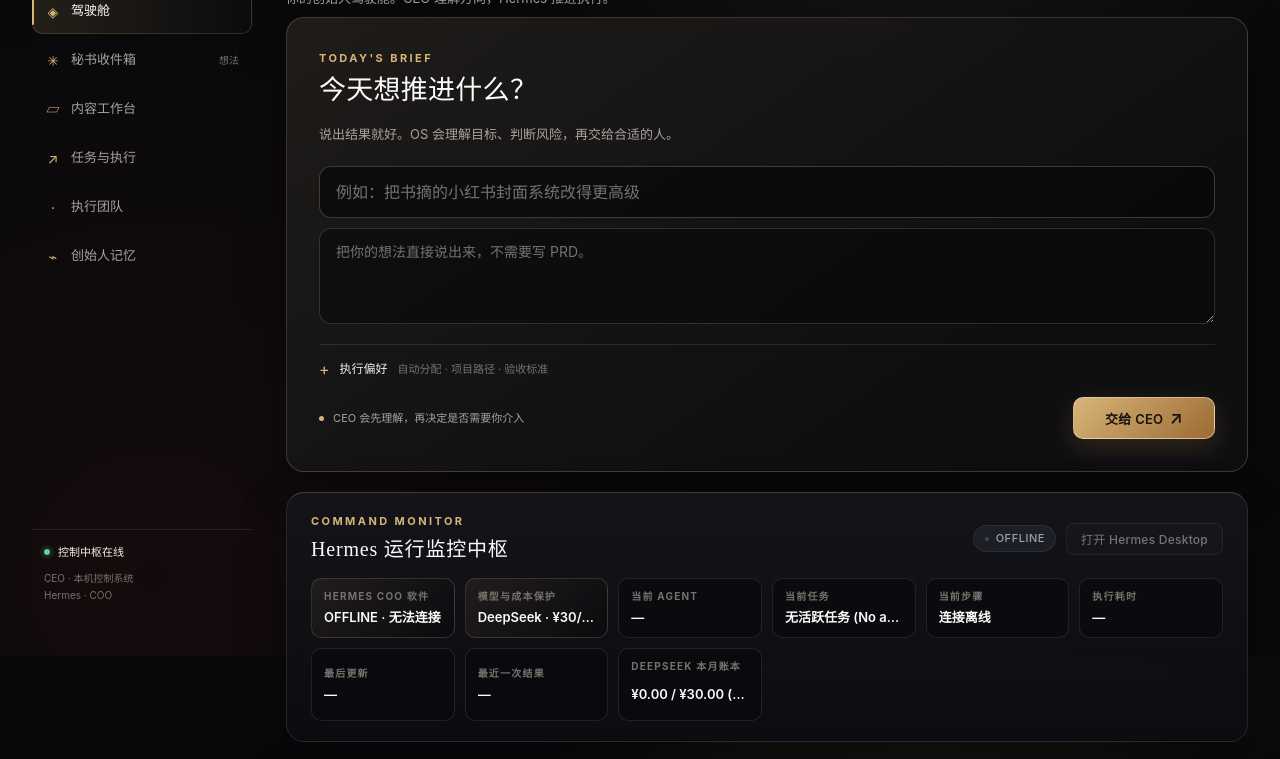
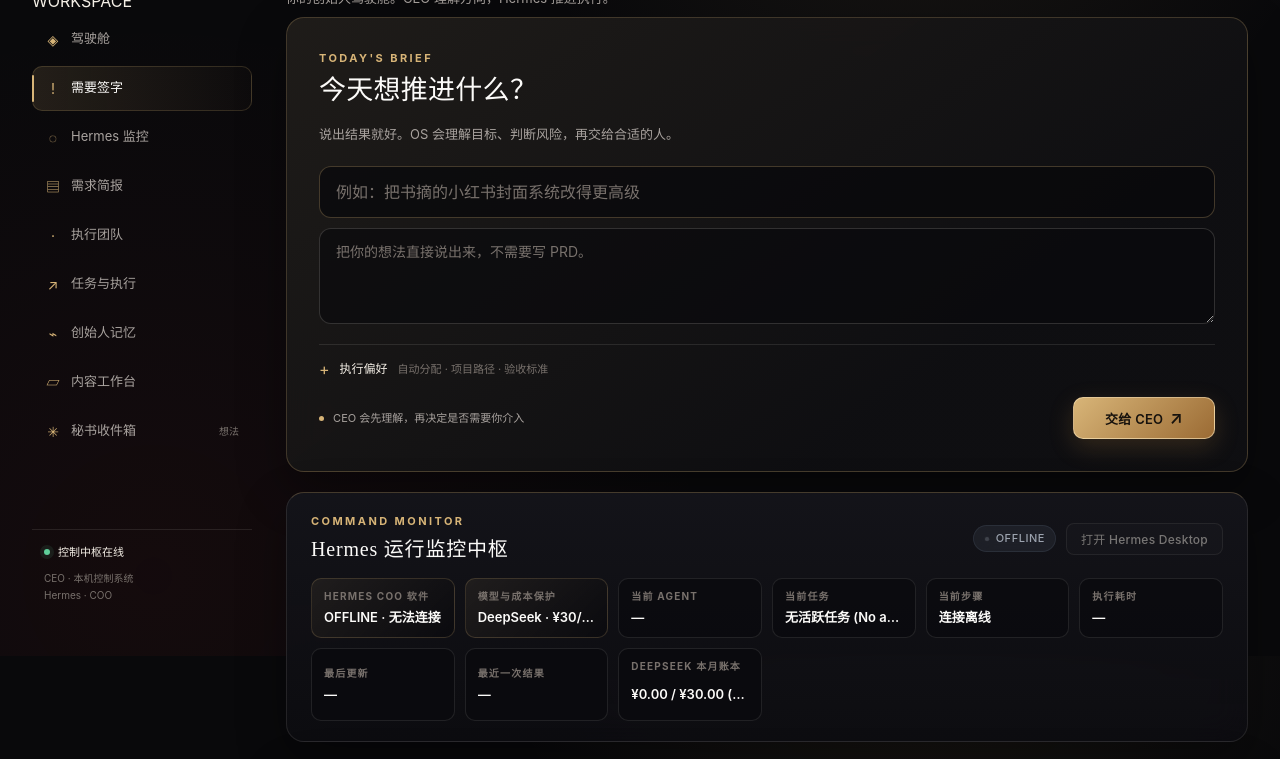
Before and after one commit to zzq81829-hub/superme, a website: page public/index.html in a window 1280 px wide. Shown: the part 144-903 px from the top of the page. Drawn offline with Linux system fonts and the light colour scheme; no server answers.

Commit message:
fix: align OS navigation with dashboard flow

```diff
--- a/public/index.html
+++ b/public/index.html
@@ -19,12 +19,16 @@
       </div>
       <div class="railRule"></div>
       <nav class="primaryNav">
-        <a class="navItem active" href="#commandMonitor"><span class="navGlyph">◈</span><span>驾驶舱</span></a>
+        <div class="navGroupLabel">WORKSPACE</div>
+        <a class="navItem active" href="#commandSection"><span class="navGlyph">◈</span><span>驾驶舱</span></a>
+        <a class="navItem" href="#approvalSection"><span class="navGlyph">!</span><span>需要签字</span></a>
+        <a class="navItem" href="#commandMonitor"><span class="navGlyph">◌</span><span>Hermes 监控</span></a>
+        <a class="navItem" href="#briefSection"><span class="navGlyph">▤</span><span>需求简报</span></a>
+        <a class="navItem" href="#workerStatusSection"><span class="navGlyph">·</span><span>执行团队</span></a>
+        <a class="navItem" href="#taskSection"><span class="navGlyph">↗</span><span>任务与执行</span></a>
+        <a class="navItem" href="#memorySection"><span class="navGlyph">⌁</span><span>创始人记忆</span></a>
+        <a class="navItem" href="#contentPackagesSection"><span class="navGlyph">▱</span><span>内容工作台</span></a>
         <a class="navItem" href="#secretarySection"><span class="navGlyph">✳</span><span>秘书收件箱</span><span class="navHint">想法</span></a>
-        <a class="navItem" href="#contentPackagesSection"><span class="navGlyph">▱</span><span>内容工作台</span></a>
-        <a class="navItem" href="#taskSection"><span class="navGlyph">↗</span><span>任务与执行</span></a>
-        <a class="navItem" href="#workerBoardSection"><span class="navGlyph">·</span><span>执行团队</span></a>
-        <a class="navItem" href="#memorySection"><span class="navGlyph">⌁</span><span>创始人记忆</span></a>
       </nav>
       <div class="railFooter">
         <div class="railStatus"><span class="railStatusDot"></span><span>控制中枢在线</span></div>
@@ -197,7 +201,7 @@
       <div id="workerBoard" class="workerBoard">加载中…</div>
     </section>
 
-    <section class="panel">
+    <section class="panel" id="workerStatusSection">
       <div class="sectionHeader">
         <div class="taskTabs">
           <button class="tabBtn active" id="tabActive">Active Tasks (活跃任务) <span id="activeCount" class="tabBadge">0</span></button>
```
